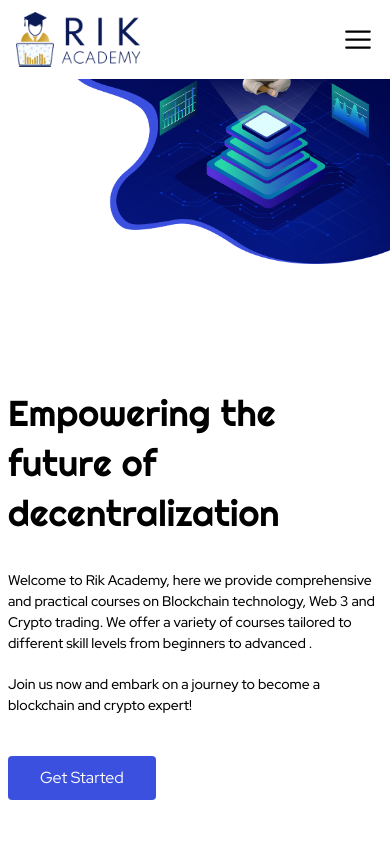
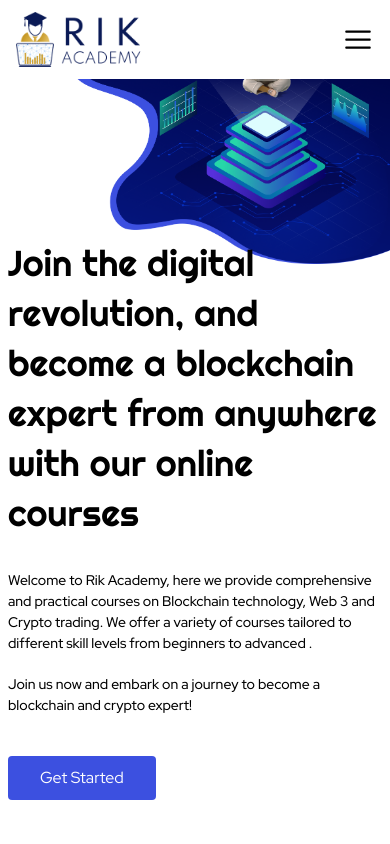
Before and after one commit to farhanmian/rik-academy, a Next.js app: page / in a window 390 px wide. Shown: the top 844 px of the page. Built offline with nearby package versions, Linux system fonts and the light colour scheme.

Commit message:
fix some bugs

```diff
--- a/components/Layout/Nav.tsx
+++ b/components/Layout/Nav.tsx
@@ -29,7 +29,7 @@ const Nav = () => {
     <>
       <nav
         className={`py-3 fixed max-lg:bg-white max-lg:text-black max-lg:font-semibold z-30 top-0 left-0 w-full transition-all ${
-          pathname === "/" ? navColor : "bg-white shadow-md"
+          pathname === "/" ? navColor : "bg-white shadow-md text-black"
         }`}
       >
         <div className="max-w-8xl m-auto flex items-center justify-between max-2xl:mx-4">
--- a/components/app/Forms/RegisterForm.tsx
+++ b/components/app/Forms/RegisterForm.tsx
@@ -40,6 +40,7 @@ const dropdownStyling =
   "px-4 py-2.5 rounded focus:outline-none border border-bluePrimary";
 
 const RegisterForm = () => {
+  const [form, setForm] = useState();
   const [captchaValue, setCaptchaValue] = useState("");
   const [captcha, setCaptcha] = useState("");
   const [region, setRegion] = useState("");
--- /dev/null
+++ b/constant/constant.ts
@@ -0,0 +1 @@
+const basicInputTemplate = { value: "", error: "" };
--- a/src/pages/index.tsx
+++ b/src/pages/index.tsx
@@ -207,8 +207,11 @@ const Home = () => {
         <div
           className={`m-auto max-w-7xl h-full flex items-end ${innerContainerStyling}`}
         >
-          <div className="max-w-xl mb-10">
-            <h1 className="mb-8">Empowering the future of decentralization</h1>
+          <div className="max-w-[100%] md:max-w-xl mb-10">
+            <h1 className="mb-8">
+              Join the digital revolution, and become a blockchain expert from
+              anywhere with our online courses
+            </h1>
             <div className="max-w-md mb-10 font-medium">
               <p className="mb-5">
                 Welcome to Rik Academy, here we provide comprehensive and
--- a/src/pages/login.tsx
+++ b/src/pages/login.tsx
@@ -18,7 +18,7 @@ const Login = () => {
   }, [router, formType]);
 
   return (
-    <section className="bg-bluePrimary min-h-screen flex justify-center items-center max-md:px-2">
+    <section className="bg-lightPurple min-h-screen flex justify-center items-center max-md:px-2">
       <div className="bg-white rounded max-w-2xl w-full px-6 pt-5 pb-8">
         <div className="flex items-center gap-x-8 mb-10">
           {btns.map((item) => (
```
Also changed, not shown: src/pages/courses.tsx (renamed from src/pages/blockchain-course.tsx).
